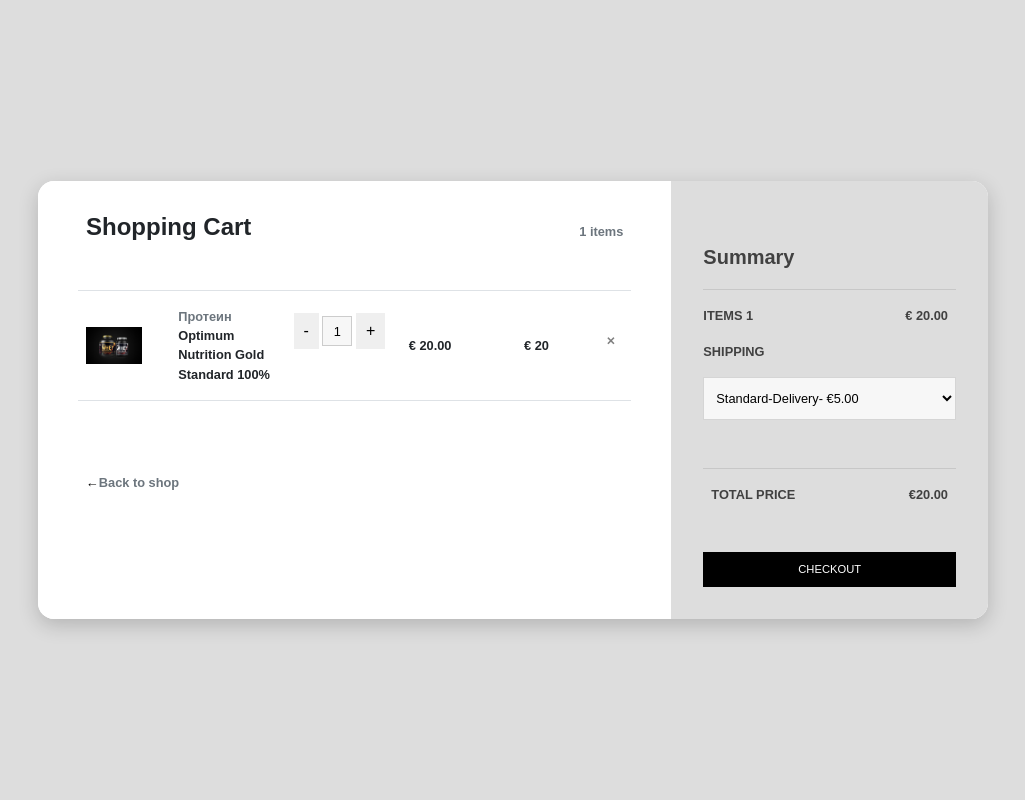
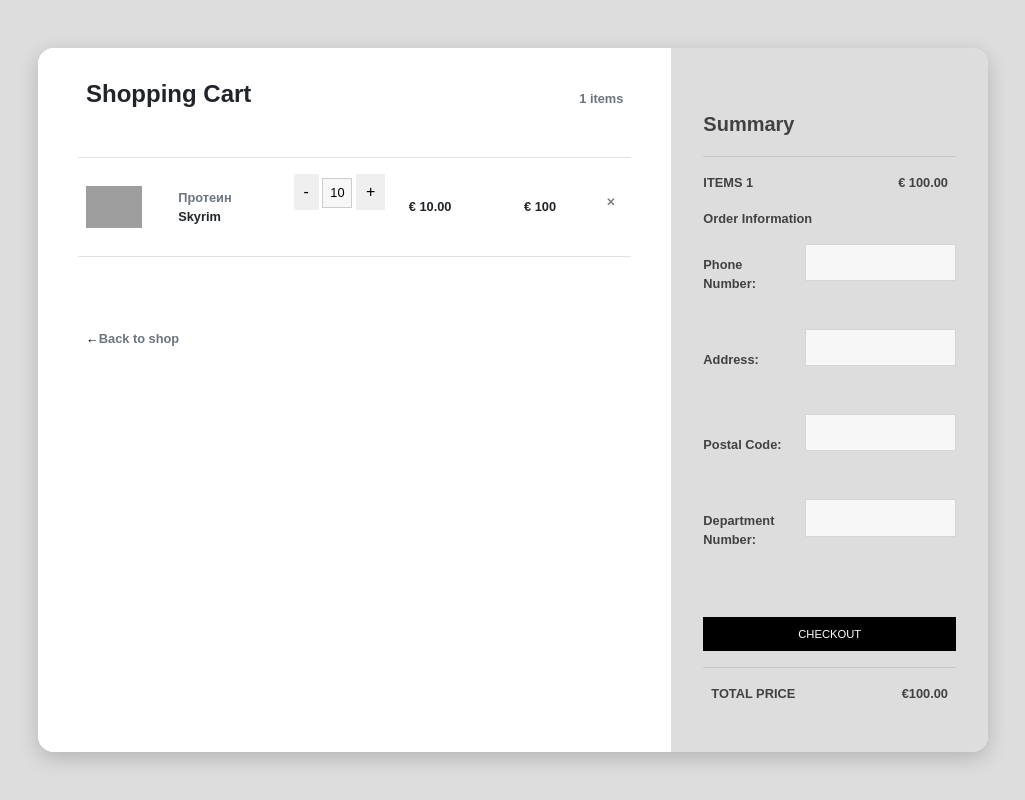
Before and after one commit to Slawoodman/FitGear, a Django app: page /cart/ in a window 1280 px wide. Shown: the whole page, without its empty margins (127-1152 px from the left). Run offline with Django 4.2, Linux system fonts and the light colour scheme; a user stored in the database is signed in; data comes from the database, SQL or seed files in the repository; some libraries are stand-ins or nearby versions; grey boxes are pictures that could not be loaded.

Commit message:
modified:   db.sqlite3 	modified:   market/__pycache__/admin.cpython-310.pyc 	modified:   market/__pycache__/forms.cpython-310.pyc 	modified:   market/__pycache__/models.cpython-310.pyc 	modified:   market/__pycache__/views.cpython-310.pyc 	modified:   market/forms.py 	new file:   market/migrations/0005_rename_city_order_department_number.py 	new file:   market/migrations/__pycache__/0005_rename_city_order_department_number.cpython-310.pyc 	modified:   market/models.py 	modified:   market/templates/market/cart.html 	modified:   market/views.py

```diff
--- a/market/forms.py
+++ b/market/forms.py
@@ -5,7 +5,7 @@
 class OrderCreatForm(forms.ModelForm):
     class Meta:
         model = Order
-        fields = ["address", "postal_code", "city"]
+        fields = ["phone", "address", "postal_code", "department_number"]
 
 
 class ReviewCreatForm(forms.ModelForm):
--- a/market/models.py
+++ b/market/models.py
@@ -139,7 +139,7 @@
     price = models.DecimalField(max_digits=10, decimal_places=2, blank=True, null=True)
     address = models.CharField(max_length=250, default="")
     postal_code = models.CharField(max_length=20, default="")
-    city = models.CharField(max_length=100, default="")
+    department_number = models.CharField(max_length=100, default="")
     created = models.DateTimeField(auto_now_add=False, blank=True, null=True, default=timezone.now)
     updated = models.DateTimeField(auto_now_add=False, blank=True, null=True, default=timezone.now)
     file = models.FileField(default="", null=True, blank=True)
@@ -151,4 +151,12 @@
     total_price = models.DecimalField(max_digits=10, decimal_places=2, default=0)
 
     def __str__(self):
-        return f"Order #{self.id} by {self.user.username}"
+        return f"Order #{self.id} by {self.customer.username}"
+
+    def status_to_pading(self):
+        if self.customer.role == 'ADMIN':
+            self.status = "Paid"
+            self.save()
+        else:
+            self.is_paid = True
+            self.save()
--- a/market/templates/market/cart.html
+++ b/market/templates/market/cart.html
@@ -203,6 +203,16 @@
     font-size: 16px;
     cursor: pointer;
 }
+.form-group {
+    display: flex;
+    align-items: center;
+    margin-bottom: 1rem;
+}
+
+.form-group label {
+    width: 150px; /* Задайте необходимую ширину для лейблов */
+    margin-right: 1rem;
+}
     </style>
 </head>
 <body className='snippet-body'>
@@ -247,15 +257,31 @@
                     <div class="col" style="padding-left:0;">ITEMS {{ cart.items.all.count }}</div>
                     <div class="col text-right" id="total-price">&euro; {{ total_price }}</div>
                 </div>
-                <form>
-                    <p>SHIPPING</p>
-                    <select><option class="text-muted">Standard-Delivery- &euro;5.00</option></select>
+                <form method="POST">
+                    {% csrf_token %}
+                    <p>Order Information</p>
+                    <div class="form-group">
+                        <label for="{{ form.phone.id_for_label }}">Phone Number:</label>
+                        {{ form.phone }}
+                    </div>
+                    <div class="form-group">
+                        <label for="{{ form.address.id_for_label }}">Address:</label>
+                        {{ form.address }}
+                    </div>
+                    <div class="form-group">
+                        <label for="{{ form.postal_code.id_for_label }}">Postal Code:</label>
+                        {{ form.postal_code }}
+                    </div>
+                    <div class="form-group">
+                        <label for="{{ form.department_number.id_for_label }}">Department Number:</label>
+                        {{ form.department_number }}
+                    </div>
+                    <button type="submit" class="btn">CHECKOUT</button>
                 </form>
                 <div class="row" style="border-top: 1px solid rgba(0,0,0,.1); padding: 2vh 0;">
                     <div class="col">TOTAL PRICE</div>
                     <div class="col text-right">&euro;{{ total_price }}</div>
                 </div>
-                <button class="btn">CHECKOUT</button>
             </div>
             {% else %}
                 <p>Your Shopping cart is empty</p>
--- a/market/views.py
+++ b/market/views.py
@@ -6,11 +6,11 @@
 from django.core.files.base import ContentFile
 from django.views import View
 from django.http import HttpResponse
-from .models import Product, OrderItem, Cart, CartItem, ProductReview
+from .models import Product, OrderItem, Cart, CartItem, ProductReview, Order
 from .forms import OrderCreatForm, ReviewCreatForm
 from .utils import get_choices, filter_orders
 import mimetypes
-
+from django.db import transaction
 
 # Class based view to display the main page
 class MainPageView(View):
@@ -26,11 +26,36 @@
         return render(request, "market/main.html", context)
 
 
+@transaction.atomic
 def cart_view(request):
     cart, created = Cart.objects.get_or_create(user=request.user)
     total_price = sum([item.quantity * item.product.price for item in cart.items.all()])
-    return render(request, 'market/cart.html', {'cart': cart, 'total_price': total_price})
 
+    form = OrderCreatForm()
+    if request.method == 'POST':
+        form = OrderCreatForm(request.POST)
+        if form.is_valid():
+            with transaction.atomic():
+                order = form.save(commit=False)
+                order.customer = request.user
+                order.total_price = total_price
+                order.save()
+
+                # Create OrderItem instances for each item in the cart
+                for cart_item in cart.items.all():
+                    order_item = OrderItem.objects.create(
+                        order_of_item=order,
+                        product=cart_item.product,
+                        quantity=cart_item.quantity,
+                        price=cart_item.price_sum
+                    )
+
+                # Clear the cart after successfully placing the order
+                cart.items.all().delete()
+
+                return redirect('showorders')
+
+    return render(request, 'market/cart.html', {'cart': cart, 'total_price': total_price, 'form': form})
 
 def add_to_cart(request, pk):
     product = get_object_or_404(Product, id=pk)
@@ -101,7 +126,7 @@
     # Function to handle HTTP GET requests. It fetches all the order items and renders the order list page.
     def get(self, request):
         # Fetch all OrderItem objects from the database
-        data = OrderItem.objects.all()
+        data = Order.objects.all()
 
         # Filter the orders based on the current request
         orders = filter_orders(request, data)
@@ -162,7 +187,7 @@
     # Function to handle HTTP GET requests. It marks the order item as paid and redirects to the orders page.
     def get(self, request, pk):
         # Fetch the OrderItem with the provided primary key (pk) or return 404 if it doesn't exist
-        order_item = get_object_or_404(OrderItem, id=pk)
+        order_item = get_object_or_404(Order, id=pk)
 
         # Mark the order item as paid
         order_item.status_to_pading()
```
Also changed, not shown: db.sqlite3, market/migrations/0005_rename_city_order_department_number.py (added).
